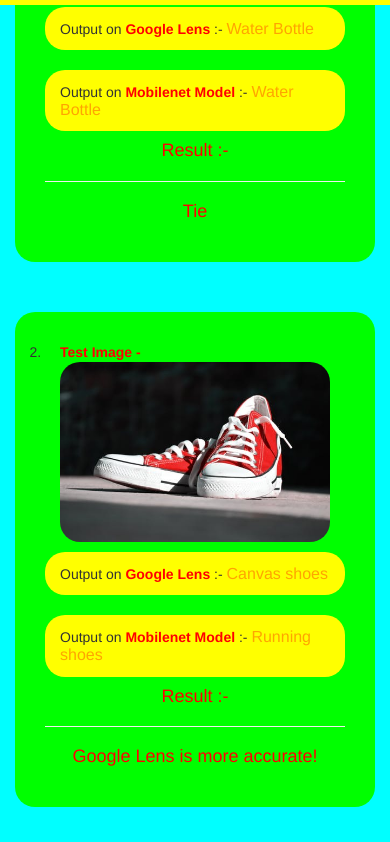
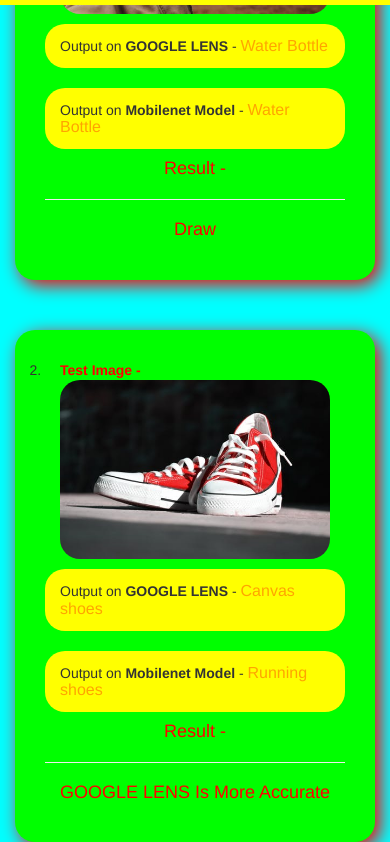
Before and after one commit to Bighneshi/GOOGLE-LENS-VS-MOBILENET-C-120, a plain HTML site: page index.html in a window 390 px wide. Shown: the part 839-1681 px from the top of the page. Drawn offline with nearby package versions, Linux system fonts and the light colour scheme; a web font is replaced by a local one.

Commit message:
Add files via upload

```diff
--- a/index.html
+++ b/index.html
@@ -1,6 +1,6 @@
 <html>
     <head>
-	<title>Case Study Between Google Lens and MobileNet</title>
+        <title>CASE STUDY</title>
         <meta name="viewport" content="width=device-width, initial-scale=1.0">
         <link rel="stylesheet" href="https://maxcdn.bootstrapcdn.com/bootstrap/3.4.0/css/bootstrap.min.css">
         <script src="https://ajax.googleapis.com/ajax/libs/jquery/3.4.1/jquery.min.js"></script>
@@ -40,15 +40,15 @@ li img
     }
     .bob
     {
-	background:rgb(0, 255, 0);
+        background: rgb(0, 255, 0);
         padding: 30px;
         border-radius: 20px;
         margin-top: 50px;
-	box-shadow: 5px 5px 18 red;
+        box-shadow: 5px 5px 18px red;
     }
     b
     {
-	color: rgb(255, 0, 0);
+        color: color: rgb(255, 0, 0);;
     }
 
     .bob3
@@ -58,13 +58,13 @@ b
     }
     .result
     {
-	box-shadow: 5px 5px 18px ;
+        box-shadow: 5px 5px 18px cornflowerblue;
         letter-spacing: 2px;
         background: orange;
         border-radius: 20px;
         margin-top:30px;
         padding: 20px;
-	border:2px solid rgb(0, 255, 0)
+        border:2px solid rgb(0, 255, 0);
     }
     </style>
     </head>
@@ -72,11 +72,11 @@ b
 
     <div class="container">
         <h4 style="text-align: center;font-family: 'Lexend Tera', sans-serif;">
-	<span >Case Study Between Google Lens and MobileNet</span>
+        <span >CASE STUDY BETWEEN GOOGLE LENS AND MOBILNET </span>
         <br><br>
-	Google Lens <img src="gl.png" style="width: 150px;">
+        GOOGEL LENS <img src="gl.png" style="width: 150px;">
         <p>
-		<b style="color: orange;">VS</b>
+            <b style="color: orangered;">VS</b>
         </p>
         <br>
         <p class="btn btn-primary" style="font-size: 20px;">Mobilenet </p>
@@ -89,17 +89,17 @@ b
                 <li class="col-sm-4 col-xs-12">
                     <b style="color: rgb(255, 0, 0);">Test Image - </b><img src="bottle.jpeg" class="img-responsive">
                 </li>
-			<h5 class="col-sm-4 col-xs-12" >Output on <b>Google Lens</b> :-
+                <h5 class="col-sm-4 col-xs-12" >Output on <b>GOOGLE LENS</b> -
                     <span>Water Bottle</span>
                 </h5>
-			<h5 class="col-sm-4 col-xs-12">Output on <b>Mobilenet Model </b> :-
+                <h5 class="col-sm-4 col-xs-12">Output on <b>Mobilenet Model </b> -
                     <span>Water Bottle</span>
                 </h5>
 
                 <div class="bob3" class="col-xs-12">
-				<h4>Result :- </h4>
+                    <h4>Result - </h4>
                     <hr>
-				<h4>Tie</h4>
+                    <h4>Draw</h4>
                 </div>
 
             </div>
@@ -108,19 +108,19 @@ b
             <div class="bob col-xs-12">
 
                 <li class="col-sm-4 col-xs-12">
-				<b style="color: rgb(255, 0, 0);">Test Image - </b><img src="shoes.jpeg" class="img-responsive">
+                    <b style="color: rgb(255, 0, 0);;">Test Image - </b><img src="shoes.jpeg" class="img-responsive">
                 </li>
-			<h5 class="col-sm-4 col-xs-12" >Output on <b>Google Lens</b> :-
+                <h5 class="col-sm-4 col-xs-12" >Output on <b>GOOGLE LENS</b> -
                     <span>Canvas shoes</span>
                 </h5>
-			<h5 class="col-sm-4 col-xs-12">Output on <b>Mobilenet Model </b> :-
+                <h5 class="col-sm-4 col-xs-12">Output on <b>Mobilenet Model </b> -
                     <span>Running shoes</span>
                 </h5>
 
                 <div class="bob3" class="col-xs-12">
-				<h4>Result :- </h4>
+                    <h4>Result - </h4>
                     <hr>
-				<h4>Google Lens is more accurate!</h4>
+                    <h4>GOOGLE LENS Is More Accurate</h4>
                 </div>
 
             </div>
@@ -132,17 +132,17 @@ b
                 <li class="col-sm-4 col-xs-12">
                     <b style="color: rgb(255, 0, 0);">Test Image - </b><img src="hp.jpeg" class="img-responsive">
                 </li>
-			<h5 class="col-sm-4 col-xs-12" >Output on <b>Google Lens</b> :-
+                <h5 class="col-sm-4 col-xs-12" >Output on <b>GOOGLE LENS</b> -
                     <span>Headphones</span>
                 </h5>
-			<h5 class="col-sm-4 col-xs-12">Output on <b>Mobilenet Model </b> :-
+                <h5 class="col-sm-4 col-xs-12">Output on <b>Mobilenet Model </b> -
                     <span>Microphone, Mike</span>
                 </h5>
 
                 <div class="bob3" class="col-xs-12">
-				<h4>Result :- </h4>
+                    <h4>Result - </h4>
                     <hr>
-				<h4>Google Lens is more accurate!</h4>
+                    <h4>GOOGLE LENS Is More Accurate</h4>
                 </div>
 
             </div>
@@ -154,17 +154,17 @@ b
                 <li class="col-sm-4 col-xs-12">
                     <b style="color: rgb(255, 0, 0);">Test Image - </b><img src="t.jpeg" class="img-responsive">
                 </li>
-			<h5 class="col-sm-4 col-xs-12" >Output on <b>Google Lens</b> :-
+                <h5 class="col-sm-4 col-xs-12" >Output on <b>GOOGLE LENS</b> -
                     <span>Soft toy</span>
                 </h5>
-			<h5 class="col-sm-4 col-xs-12">Output on <b>Mobilenet Model </b> :-
+                <h5 class="col-sm-4 col-xs-12">Output on <b>Mobilenet Model </b> -
                     <span>Ski mask</span>
                 </h5>
 
                 <div class="bob3" class="col-xs-12">
-				<h4>Result :- </h4>
+                    <h4>Result - </h4>
                     <hr>
-				<h4>Google Lens is more accurate!</h4>
+                    <h4>GOOGLE LENS Is More Accurate</h4>
                 </div>
 
             </div>
@@ -176,17 +176,17 @@ b
                 <li class="col-sm-4 col-xs-12">
                     <b style="color: rgb(255, 0, 0);">Test Image - </b><img src="bed.jpeg" class="img-responsive">
                 </li>
-			<h5 class="col-sm-4 col-xs-12" >Output on <b>Google Lens</b> :-
+                <h5 class="col-sm-4 col-xs-12" >Output on <b>GOOGLE LENS</b> -
                     <span>Bed, Pillow, Blanket</span>
                 </h5>
-			<h5 class="col-sm-4 col-xs-12">Output on <b>Mobilenet Model </b> :-
+                <h5 class="col-sm-4 col-xs-12">Output on <b>Mobilenet Model </b> -
                     <span>bathtub, bathing tub, bath, tub</span>
                 </h5>
 
                 <div class="bob3" class="col-xs-12">
-				<h4>Result :- </h4>
+                    <h4>Result - </h4>
                     <hr>
-				<h4>Google Lens is more accurate!</h4>
+                    <h4>GOOGLE LENS Is More Accurate</h4>
                 </div>
 
             </div>
@@ -198,8 +198,8 @@ b
     <br><br>
         <h4 class="col-xs-12 result">
         I have tested 5 images<br>
-	 <b>Google Lens</b> have predicted 4 of them more accurately. And <b>MobileNet</b> was less accurately<br>
-	 So according to my case study <b>Google Lens</b> is more Accurate</h4>
+         <b>GOOGLE LENS</b> have predicted 4 of them more accurately. And <b>MOBILENET</b> was less accurately<br>
+         So according to my case study <b>GOOGLE LENS</b> is more Accurate</h4>
     </div>
     <br><br>
 
```
Lines whose indentation alone changed are shown as unchanged.
